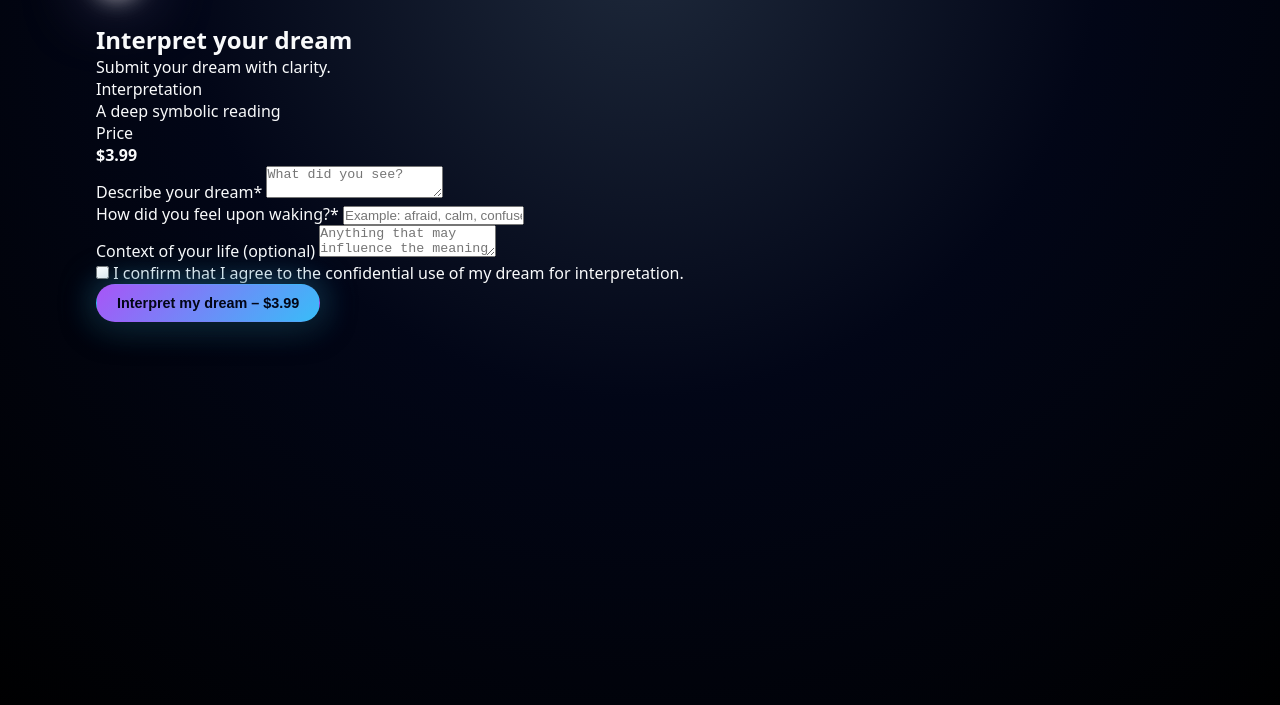
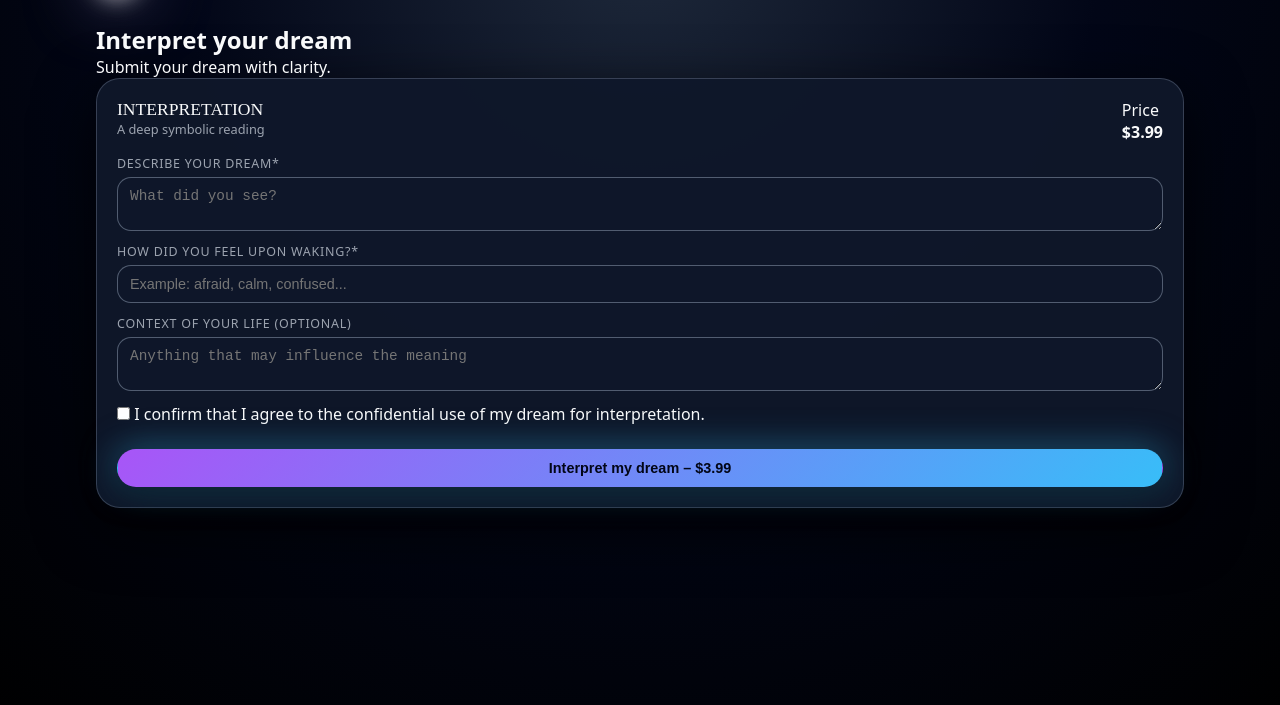
Before and after one commit to faodiallo001/the-dream-revelatory, a plain HTML site: page interpret.html in a window 1280 px wide. Shown: the part 63-768 px from the top of the page. Drawn offline with Linux system fonts and the light colour scheme; a script that the page names is missing.

Commit message:
main.css

```diff
--- a/assets/css/main.css
+++ b/assets/css/main.css
@@ -24,9 +24,15 @@
   box-sizing: border-box;
 }
 
-html, body {
+/* 👇 Ajouté juste pour éviter le flash blanc */
+
+html,
+body {
   height: 100%;
-  background-color: #020617 !important;
+}
+
+html {
+  background-color: #020617; /* fond sombre par défaut */
 }
 
 /* ===========================
@@ -36,20 +42,14 @@ html, body {
 body.tdr-body {
   min-height: 100vh;
   font-family: system-ui, -apple-system, BlinkMacSystemFont, "Segoe UI", sans-serif;
-
-  /* 🌙 Gradient fond SANS JAMAIS devenir blanc */
-  background-color: #020617 !important;
-  background-image: radial-gradient(circle at top, #1e293b 0%, #020617 45%, #000 100%) !important;
-  background-repeat: no-repeat !important;
-  background-size: cover !important;
-  background-attachment: fixed !important;
-
-  color: var(--tdr-text-main) !important;
+  background: radial-gradient(circle at top, #1e293b 0%, #020617 45%, #000 100%);
+  color: var(--tdr-text-main);
   overflow-x: hidden;
   position: relative;
 }
 
-/* ⭐ Ciel étoilé discret */
+/* 🌙 Ciel étoilé simplifié + stable (aucun blanchiment) */
+
 body.tdr-body::before {
   content: "";
   position: fixed;
@@ -64,14 +64,16 @@ body.tdr-body::before {
     radial-gradient(1.2px 1.2px at 44% 22%, rgba(255,255,255,0.55), transparent),
     radial-gradient(1.2px 1.2px at 62% 18%, rgba(255,255,255,0.45), transparent),
     radial-gradient(1.2px 1.2px at 82% 35%, rgba(255,255,255,0.55), transparent),
+
     radial-gradient(2px 2px at 25% 72%, rgba(255,255,255,0.65), transparent),
     radial-gradient(2px 2px at 50% 68%, rgba(255,255,255,0.65), transparent),
     radial-gradient(2px 2px at 78% 75%, rgba(255,255,255,0.65), transparent);
 
-  opacity: 0.18;
+  opacity: 0.22; /* ⭐ Stable, discret, jamais blanchissant */
 }
 
 /* Orbite décorative */
+
 .tdr-orbit {
   position: fixed;
   top: -320px;
@@ -205,7 +207,84 @@ body.tdr-body::before {
   gap: 8px;
 }
 
-/* BUTTON */
+.tdr-hero-note {
+  font-size: 0.78rem;
+  color: var(--tdr-text-muted);
+}
+
+/* ===========================
+   TWO COLUMN LAYOUT (INTERPRET)
+   =========================== */
+
+.tdr-main-two-col {
+  display: grid;
+  grid-template-columns: minmax(0,1.3fr) minmax(0,1.1fr);
+  gap: 32px;
+}
+
+/* ===========================
+   CARD & FORM
+   =========================== */
+
+.tdr-card {
+  background: var(--tdr-card-bg);
+  padding: 20px;
+  border-radius: var(--tdr-radius-xl);
+  border: 1px solid var(--tdr-border-subtle);
+  box-shadow: var(--tdr-shadow);
+}
+
+.tdr-card-header {
+  display: flex;
+  justify-content: space-between;
+  margin-bottom: 12px;
+}
+
+.tdr-card-title {
+  font-family: "Playfair Display", serif;
+  font-size: 1.1rem;
+  text-transform: uppercase;
+}
+
+.tdr-card-subtitle {
+  font-size: 0.8rem;
+  color: var(--tdr-text-muted);
+}
+
+/* Form fields */
+
+.tdr-form {
+  display: flex;
+  flex-direction: column;
+  gap: 12px;
+}
+
+.tdr-field {
+  display: flex;
+  flex-direction: column;
+  gap: 5px;
+}
+
+.tdr-field label {
+  font-size: 0.78rem;
+  text-transform: uppercase;
+  letter-spacing: 0.06em;
+  color: var(--tdr-text-muted);
+}
+
+.tdr-field input,
+.tdr-field textarea {
+  padding: 10px 12px;
+  font-size: 0.9rem;
+  color: var(--tdr-text-main);
+  background: rgba(15,23,42,0.95);
+  border: 1px solid rgba(148,163,184,0.5);
+  border-radius: 14px;
+}
+
+/* ===========================
+   BUTTONS
+   =========================== */
 
 .tdr-btn {
   padding: 10px 20px;
@@ -220,12 +299,10 @@ body.tdr-body::before {
   color: #020617;
   font-weight: 600;
   box-shadow: 0 8px 30px rgba(0,0,0,0.6), 0 0 35px rgba(56,189,248,0.5);
-  transition: all 0.2s ease-out;
 }
 
 .tdr-btn-primary:hover {
   transform: translateY(-2px);
-  filter: brightness(1.15);
 }
 
 /* ===========================
```
